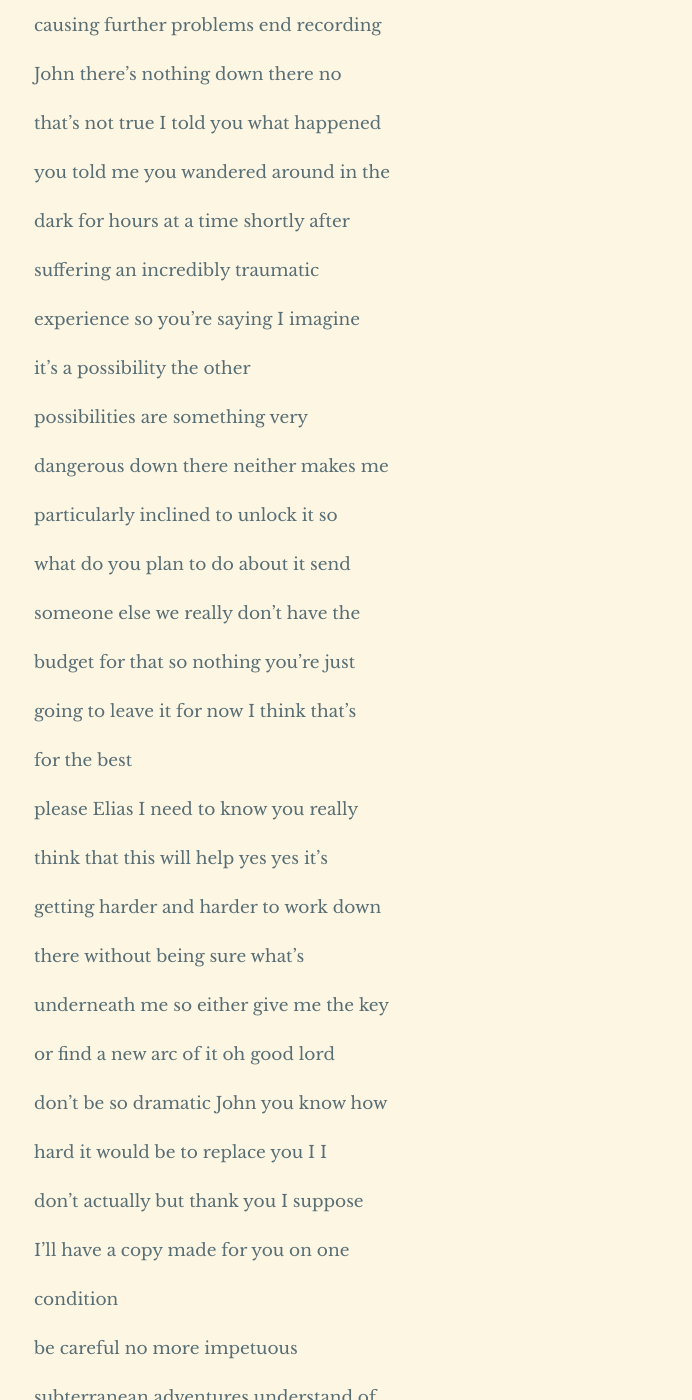
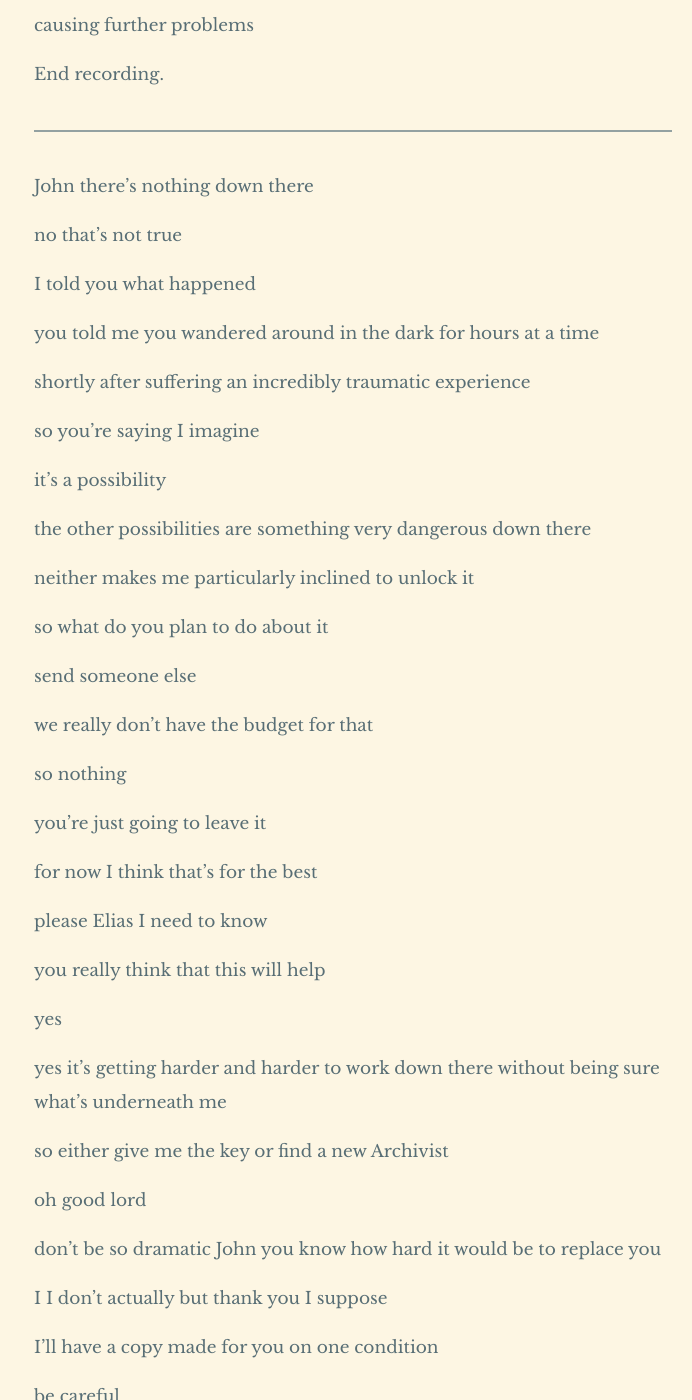
Before and after one commit to Snarp/magnus_archives_transcripts, a Jekyll site: the page built from _posts/2017-05-31-067.md, in a window 1280 px wide and 1400 px high, scrolled down 21353 px. Shown: the whole window, without its empty margins (287-979 px from the left). Built offline with Jekyll 4.4.1, drawn with Linux system fonts in a browser that asks for light colours; some web fonts are replaced; some of the changed text lies outside the part shown.

Commit message:
[Savescum auto-commit.]

```diff
--- a/_posts/2017-05-31-067.md
+++ b/_posts/2017-05-31-067.md
@@ -870,64 +870,68 @@ still she is dead as is Diego Malina I
 
 can only hope that prevents them from
 
-causing further problems end recording
+causing further problems
 
-John there's nothing down there no
+End recording.
 
-that's not true I told you what happened
+------
 
-you told me you wandered around in the
+John there's nothing down there
 
-dark for hours at a time shortly after
+no that's not true
 
-suffering an incredibly traumatic
+I told you what happened
 
-experience so you're saying I imagine
+you told me you wandered around in the dark for hours at a time
 
-it's a possibility the other
+shortly after suffering an incredibly traumatic experience
 
-possibilities are something very
+so you're saying I imagine
 
-dangerous down there neither makes me
+it's a possibility
 
-particularly inclined to unlock it so
+the other possibilities are something very dangerous down there
 
-what do you plan to do about it send
+neither makes me particularly inclined to unlock it
 
-someone else we really don't have the
+so what do you plan to do about it
 
-budget for that so nothing you're just
+send someone else
 
-going to leave it for now I think that's
+we really don't have the budget for that
 
-for the best
+so nothing
 
-please Elias I need to know you really
+you're just going to leave it
 
-think that this will help yes yes it's
+for now I think that's for the best
 
-getting harder and harder to work down
+please Elias I need to know
 
-there without being sure what's
+you really think that this will help
 
-underneath me so either give me the key
+yes
 
-or find a new arc of it oh good lord
+yes it's getting harder and harder to work down there without being sure what's underneath me
 
-don't be so dramatic John you know how
+so either give me the key or find a new Archivist
 
-hard it would be to replace you I I
+oh good lord
 
-don't actually but thank you I suppose
+don't be so dramatic John you know how hard it would be to replace you
 
-I'll have a copy made for you on one
+I I don't actually but thank you I suppose
 
-condition
+I'll have a copy made for you on one condition
 
-be careful no more impetuous
+be careful
 
-subterranean adventures understand of
+no more impetuous subterranean adventures
 
-course understood and for God's sake get
+understand
 
-some sleep
+of course
+
+understood
+
+and for God's sake get some sleep
```
Also changed, not shown: _posts/2017-08-23-079.md (+13 -3 lines), _posts/2017-08-30-080.md (+8 -8 lines).
